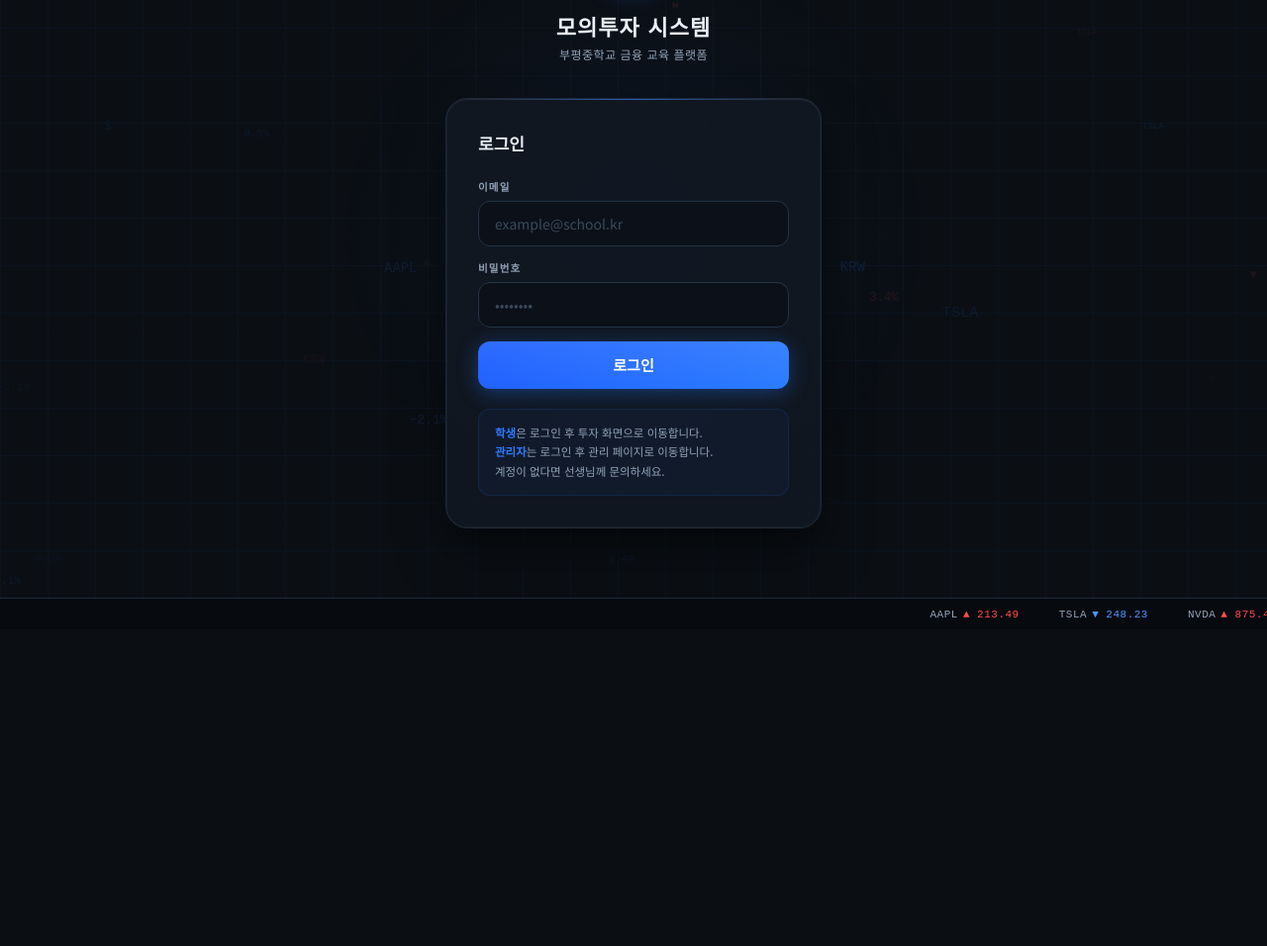
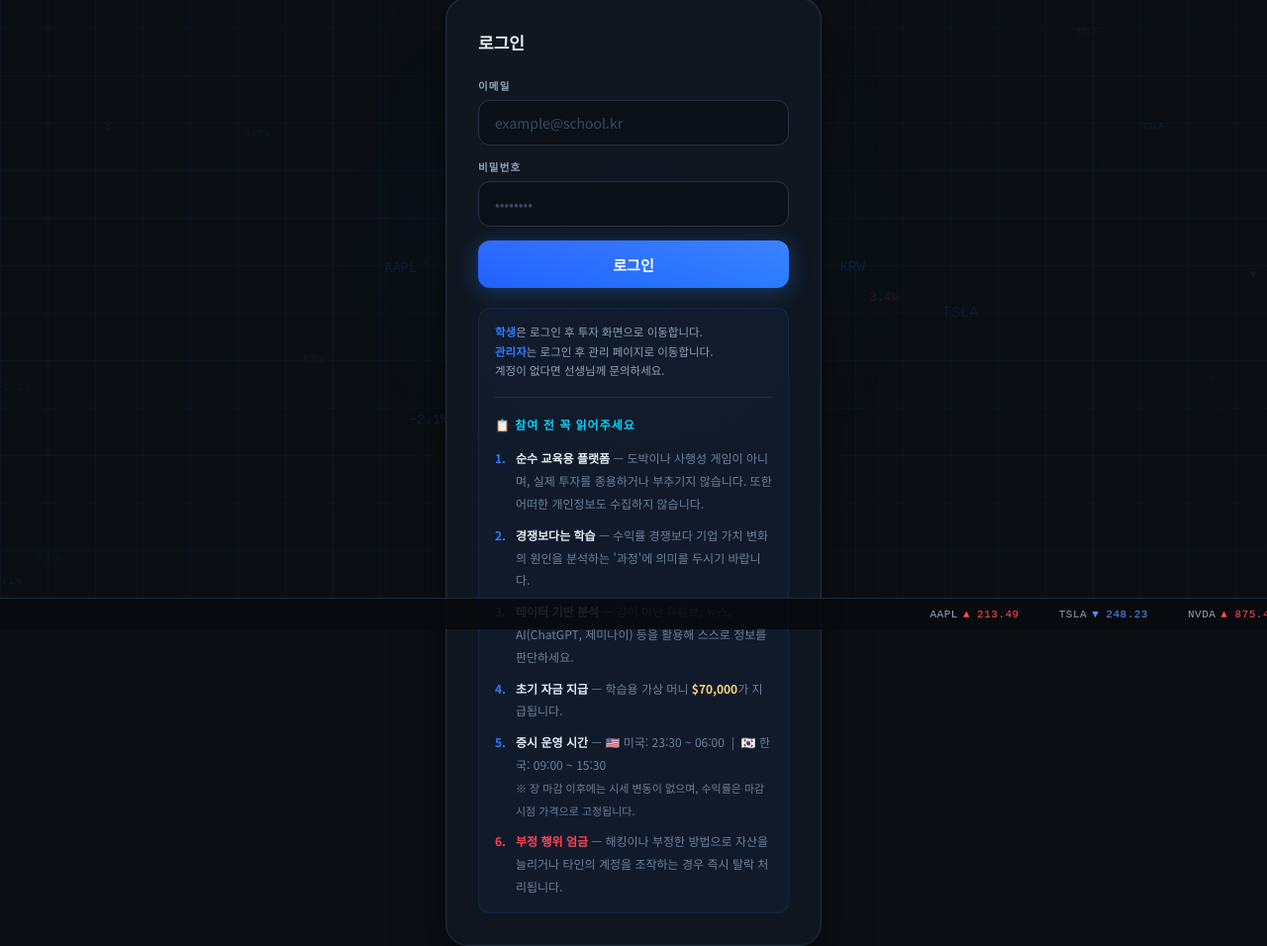
Before and after one commit to shk-cell/2026-stock2, a plain HTML site: page login.html in a window 1280 px wide. Shown: the part 164-1120 px from the top of the page at 99% size. Before the commit the page ends 800 px from the top, so only its background shows below. Drawn offline with Linux system fonts and the light colour scheme; no server answers.

Commit message:
Update login.html

```diff
--- a/login.html
+++ b/login.html
@@ -330,6 +330,17 @@
       <b>학생</b>은 로그인 후 투자 화면으로 이동합니다.<br>
       <b>관리자</b>는 로그인 후 관리 페이지로 이동합니다.<br>
       계정이 없다면 선생님께 문의하세요.
+    <div style="margin-top:16px; border-top:1px solid #1e2d3d; padding-top:16px; font-size:12px; line-height:1.9; color:#6b8099;">
+      <div style="font-size:12px; font-weight:700; color:#00d4ff; letter-spacing:1px; margin-bottom:12px;">📋 참여 전 꼭 읽어주세요</div>
+      <div style="display:flex; flex-direction:column; gap:9px;">
+        <div style="display:flex; gap:10px;"><span style="color:#2b7cff; font-weight:700; flex-shrink:0;">1.</span><span><b style="color:#e2eaf4;">순수 교육용 플랫폼</b> — 도박이나 사행성 게임이 아니며, 실제 투자를 종용하거나 부추기지 않습니다. 또한 어떠한 개인정보도 수집하지 않습니다.</span></div>
+        <div style="display:flex; gap:10px;"><span style="color:#2b7cff; font-weight:700; flex-shrink:0;">2.</span><span><b style="color:#e2eaf4;">경쟁보다는 학습</b> — 수익률 경쟁보다 기업 가치 변화의 원인을 분석하는 '과정'에 의미를 두시기 바랍니다.</span></div>
+        <div style="display:flex; gap:10px;"><span style="color:#2b7cff; font-weight:700; flex-shrink:0;">3.</span><span><b style="color:#e2eaf4;">데이터 기반 분석</b> — 감이 아닌 유튜브, 뉴스, AI(ChatGPT, 제미나이) 등을 활용해 스스로 정보를 판단하세요.</span></div>
+        <div style="display:flex; gap:10px;"><span style="color:#2b7cff; font-weight:700; flex-shrink:0;">4.</span><span><b style="color:#e2eaf4;">초기 자금 지급</b> — 학습용 가상 머니 <b style="color:#ffd479;">$70,000</b>가 지급됩니다.</span></div>
+        <div style="display:flex; gap:10px;"><span style="color:#2b7cff; font-weight:700; flex-shrink:0;">5.</span><span><b style="color:#e2eaf4;">증시 운영 시간</b> — 🇺🇸 미국: 23:30 ~ 06:00 &nbsp;|&nbsp; 🇰🇷 한국: 09:00 ~ 15:30<br><span style="font-size:11px;">※ 장 마감 이후에는 시세 변동이 없으며, 수익률은 마감 시점 가격으로 고정됩니다.</span></span></div>
+        <div style="display:flex; gap:10px;"><span style="color:#ff4455; font-weight:700; flex-shrink:0;">6.</span><span><b style="color:#ff4455;">부정 행위 엄금</b> — 해킹이나 부정한 방법으로 자산을 늘리거나 타인의 계정을 조작하는 경우 즉시 탈락 처리됩니다.</span></div>
+      </div>
+    </div>
     </div>
   </div>
 </div>
```
